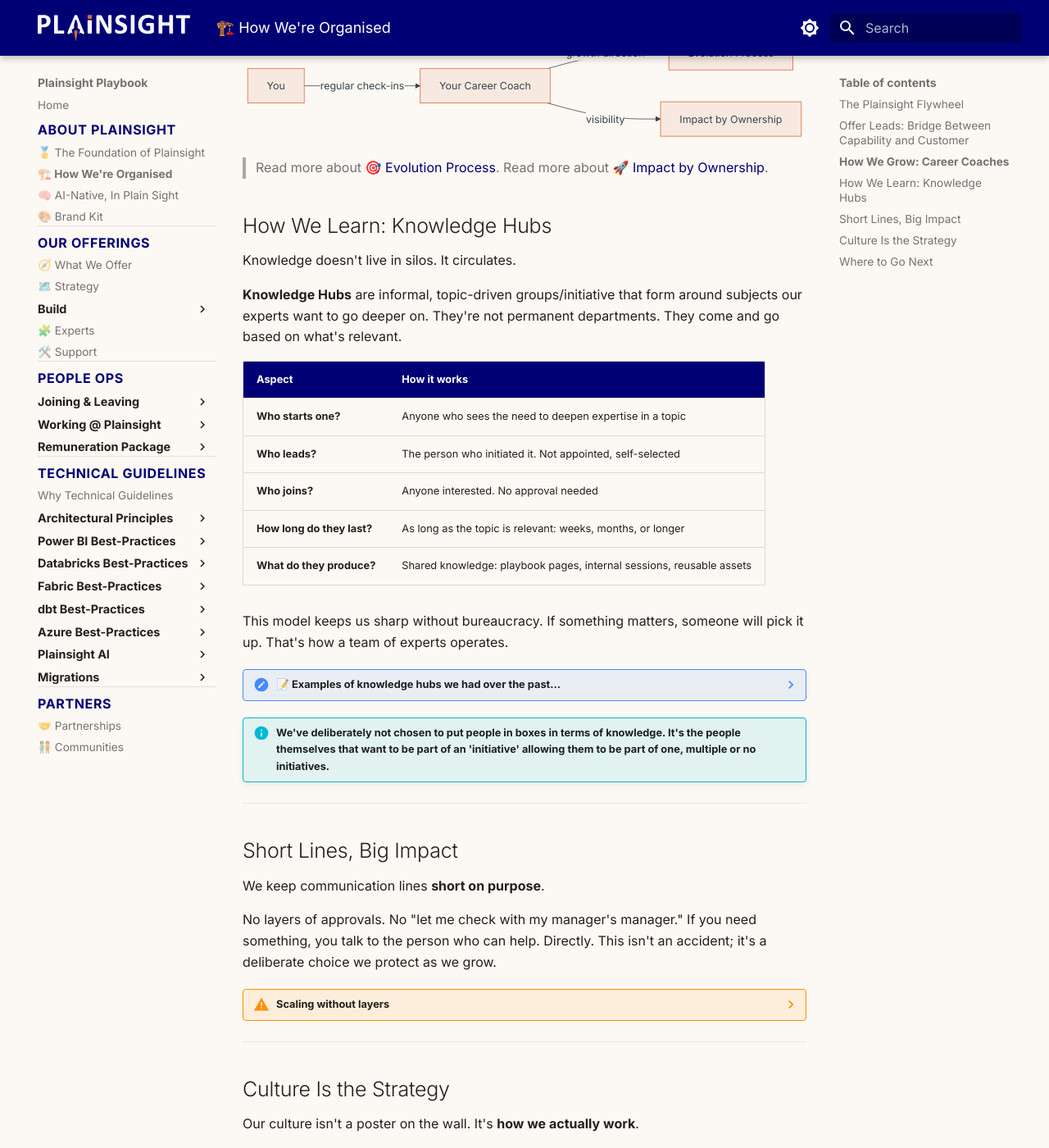
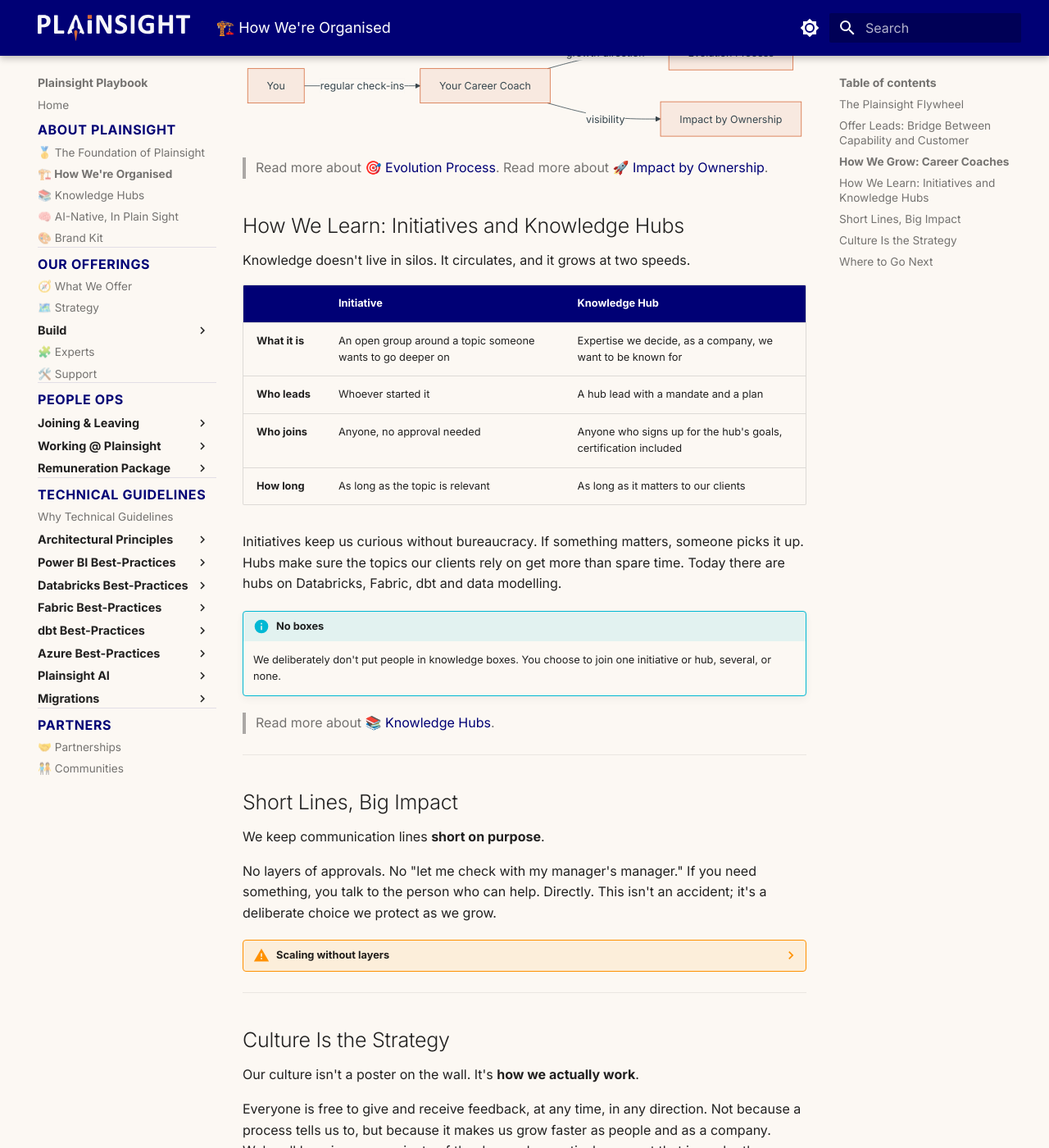
Before and after one commit to PlainsightPro/Vision-Playbook, an MkDocs documentation site: the page built from docs/about-plainsight/how-were-organised.md, in a window 1280 px wide and 1400 px high, scrolled down 2488 px. Shown: the whole window at 82% size. Built offline with MkDocs 1.6.1 and Material for MkDocs 9.7.7, drawn with Linux system fonts in a browser that asks for light colours; some of the changed text lies outside the part shown.

Commit message:
Add Knowledge Hubs page (#68)
* Add Knowledge Hubs page and give hubs a real place in the organisation

Knowledge hubs move beyond spare-time groups: open initiatives stay for
curiosity, hubs get a lead with a mandate, a plan, topic experts and a
certification path. The page lists today's hubs (Databricks, Fabric, dbt,
data modelling) with where to start reading, spells out the Databricks
areas and certifications as the worked example, and carries a template
for the other hubs' detail sections. No names on the page, by design.
The How We're Organised section now summarises the two levels and links
to the new page.

Co-Authored-By: Claude Opus 5.5 <noreply@anthropic.com>
Claude-Session: https://claude.ai/code/session_012hC2uNVGY3SwfwoCYvpLCx

* Keep what initiatives learn in the Brain as well as the playbook

Co-Authored-By: Claude Opus 5.5 <noreply@anthropic.com>
Claude-Session: https://claude.ai/code/session_012hC2uNVGY3SwfwoCYvpLCx

---------

Co-authored-by: Bo Vande Sompele <bo.vandesompele@plainsight.pro>
Co-authored-by: Claude Opus 5.5 <noreply@anthropic.com>

```diff
--- a/docs/about-plainsight/how-were-organised.md
+++ b/docs/about-plainsight/how-were-organised.md
@@ -88,27 +88,23 @@ flowchart LR
 > Read more about [🚀 Impact by Ownership](../people-ops/working/impact-by-ownership.md).
 
 
-## How We Learn: Knowledge Hubs
+## How We Learn: Initiatives and Knowledge Hubs
 
-Knowledge doesn't live in silos. It circulates.
+Knowledge doesn't live in silos. It circulates, and it grows at two speeds.
 
-**Knowledge Hubs** are informal, topic-driven groups/initiative that form around subjects our experts want to go deeper on. They're not permanent departments. They come and go based on what's relevant.
+| | Initiative | Knowledge Hub |
+|---|---|---|
+| **What it is** | An open group around a topic someone wants to go deeper on | Expertise we decide, as a company, we want to be known for |
+| **Who leads** | Whoever started it | A hub lead with a mandate and a plan |
+| **Who joins** | Anyone, no approval needed | Anyone who signs up for the hub's goals, certification included |
+| **How long** | As long as the topic is relevant | As long as it matters to our clients |
 
-| Aspect | How it works |
-|---|---|
-| **Who starts one?** | Anyone who sees the need to deepen expertise in a topic |
-| **Who leads?** | The person who initiated it. Not appointed, self-selected |
-| **Who joins?** | Anyone interested. No approval needed |
-| **How long do they last?** | As long as the topic is relevant: weeks, months, or longer |
-| **What do they produce?** | Shared knowledge: playbook pages, internal sessions, reusable assets |
+Initiatives keep us curious without bureaucracy. If something matters, someone picks it up. Hubs make sure the topics our clients rely on get more than spare time. Today there are hubs on Databricks, Fabric, dbt and data modelling.
 
-This model keeps us sharp without bureaucracy. If something matters, someone will pick it up. That's how a team of experts operates.
+!!! info "No boxes"
+    We deliberately don't put people in knowledge boxes. You choose to join one initiative or hub, several, or none.
 
-??? note "📝 Examples of knowledge hubs we had over the past..."
-    Databricks, dbt, LLM/RAG patterns, Fabric adoption, streaming architectures, CI/CD best practices, Azure Landing Zones, Agentic AI Architectures, Databricks AI (LLMOps), Vibe Coding/Engineering, DAX Optimizers, Data Mesh, Data Governance, Databricks Frameworks, Fabric Framework, ...
-
-
-!!! info "We've deliberately not chosen to put people in boxes in terms of knowledge. It's the people themselves that want to be part of an 'initiative' allowing them to be part of one, multiple or no initiatives."
+> Read more about [📚 Knowledge Hubs](knowledge-hubs.md).
 
 ---
 
@@ -138,6 +134,7 @@ Want to know what drives that culture? Read [🥇 The Foundation of Plainsight](
 | Topic | Page |
 |---|---|
 | Our purpose and values | [🥇 The Foundation of Plainsight](the-foundation-of-plainsight.md) |
+| How we build deep expertise | [📚 Knowledge Hubs](knowledge-hubs.md) |
 | How you grow here | [🎯 Evolution Process](../people-ops/working/evolution-process.md) |
 | The employee journey | [🚀 Onboarding](../people-ops/onboarding.md) |
 | Our technical guidelines | [Why Technical Guidelines](../technical-guidelines/why-technical-guidelines.md) |
--- a/mkdocs.yml
+++ b/mkdocs.yml
@@ -92,6 +92,7 @@ nav:
   - About Plainsight:
       - "🥇 The Foundation of Plainsight": "about-plainsight/the-foundation-of-plainsight.md"
       - "🏗️ How We're Organised": "about-plainsight/how-were-organised.md"
+      - "📚 Knowledge Hubs": "about-plainsight/knowledge-hubs.md"
       - "🧠 AI-Native, In Plain Sight": "about-plainsight/ai-native.md"
       - "🎨 Brand Kit": "https://plainsightpro.github.io/brand-kit/"
   - Our Offerings:
```
Also changed, not shown: docs/about-plainsight/knowledge-hubs.md (added, +118 -0 lines).
